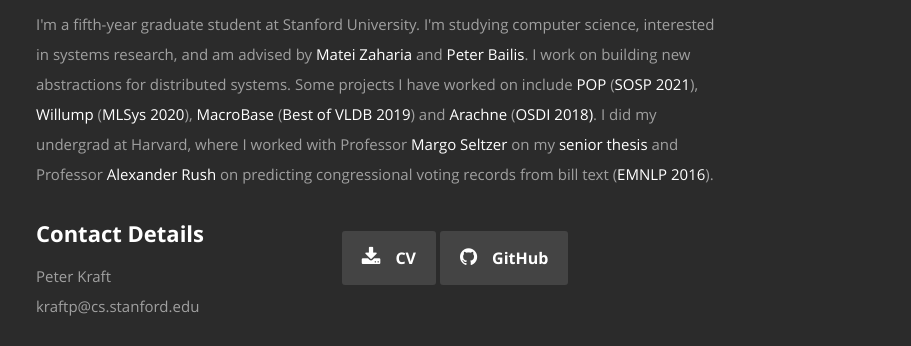
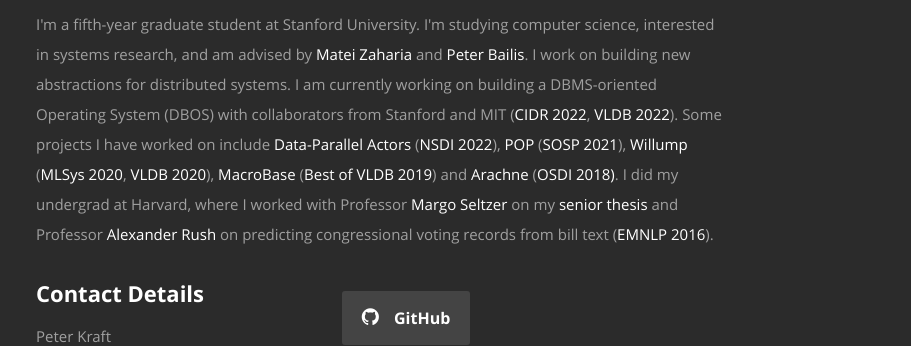
Before and after one commit to kraftp/kraftp.github.io, a plain HTML site: page index.html in a window 1280 px wide. Shown: the part 129-475 px from the top of the page, 369-1280 px from the left. Drawn offline with nearby package versions, Linux system fonts and the light colour scheme.

Commit message:
Update index.html

```diff
--- a/index.html
+++ b/index.html
@@ -64,9 +64,11 @@
             <p>I'm a fifth-year graduate student at Stanford University.  I'm studying computer science, interested in systems research, and am
             advised by <a href="https://cs.stanford.edu/~matei/">Matei Zaharia</a> and <a href="http://www.bailis.org/">Peter Bailis</a>.
             I work on building new abstractions for distributed systems.
+            I am currently working on building a DBMS-oriented Operating System (DBOS) with collaborators from Stanford and MIT (<a href="res/dbos-cidr.pdf">CIDR 2022</a>, <a href="res/dbos-vldb.pdf">VLDB 2022</a>).
             Some projects I have worked on include
+            <a href="https://github.com/stanford-futuredata/Uniserve">Data-Parallel Actors</a> (<a href="res/uniserve.pdf">NSDI 2022</a>),
             <a href="https://github.com/stanford-futuredata/POP">POP</a> (<a href="res/pop.pdf">SOSP 2021</a>),
-            <a href="https://github.com/stanford-futuredata/Willump">Willump</a> (<a href="res/willump.pdf">MLSys 2020</a>),
+            <a href="https://github.com/stanford-futuredata/Willump">Willump</a> (<a href="res/willump.pdf">MLSys 2020</a>, <a href="res/willump-vldb-demo.pdf">VLDB 2020</a>),
             <a href="https://macrobase.stanford.edu">MacroBase</a>
             (<a href="res/diff.pdf">Best of VLDB 2019</a>)
             and <a href="https://github.com/PlatformLab/Arachne">Arachne</a> (<a href="res/arachne.pdf">OSDI 2018)</a>.
@@ -91,7 +93,6 @@
 
                <div class="columns download">
                   <p>
-                     <a href="res/Peter_Kraft_CV.pdf" class="button"><i class="fa fa-download"></i>CV</a>
                       <a href="https://github.com/kraftp" class="button"><i class="fa fa-github"></i>GitHub</a>
                   </p>
                </div>
```
